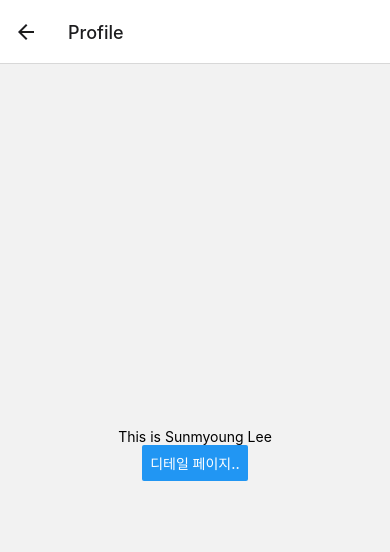
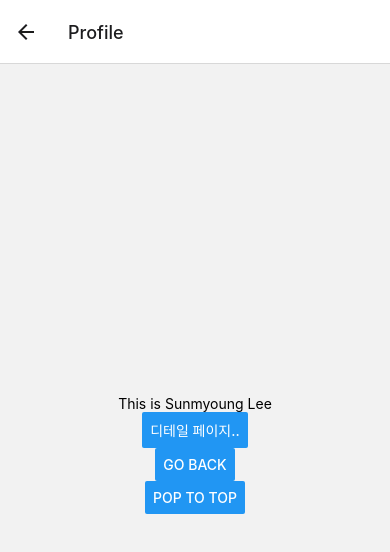
Before and after one commit to jsleemaster/ReactNativeStudy, a React Native app in the folder RNstudy/: screen / in a window 390 px wide. Both pictures are taken after a click on the button "프로필 페이지로 이동". Shown: the top 552 px of the page. Built offline with nearby package versions, Linux system fonts and the light colour scheme.

Commit message:
GoBack, PopToTop

```diff
--- a/RNstudy/App.js
+++ b/RNstudy/App.js
@@ -73,7 +73,10 @@ const ProfileScreen = ({ navigation, route }) => { //Profile, route를 받아오
   return (
     <View style={styles.container}>
       <Text>This is {route.params.name}</Text>
-      <Button title="디테일 페이지.." onPress={() => { navigation.push('Profile') }}></Button>
+      <Button title="디테일 페이지.." onPress={() => { navigation.push('Profile', { name: 'Next' }) }}></Button>
+      <Button title="Go back" onPress={() => navigation.goBack()}></Button>
+      <Button title="Pop To Top" onPress={() => navigation.popToTop()}></Button>
+
       {/* 계속 새로운 페이지를 쌓으면서 이동*/}
     </View>
   )
```
